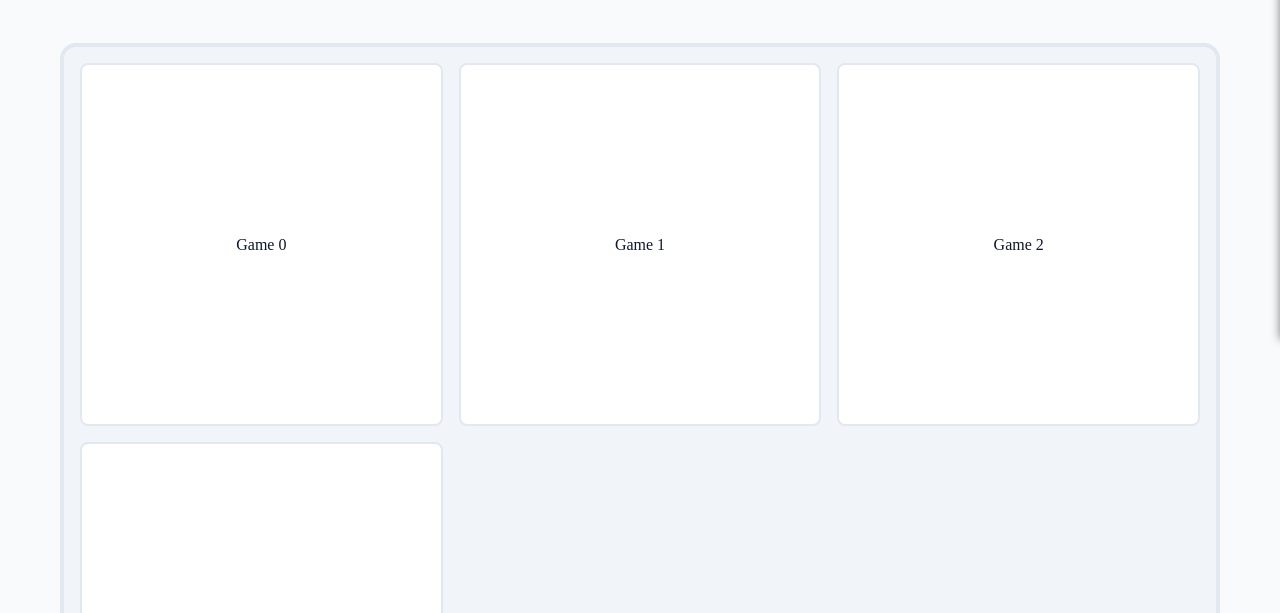
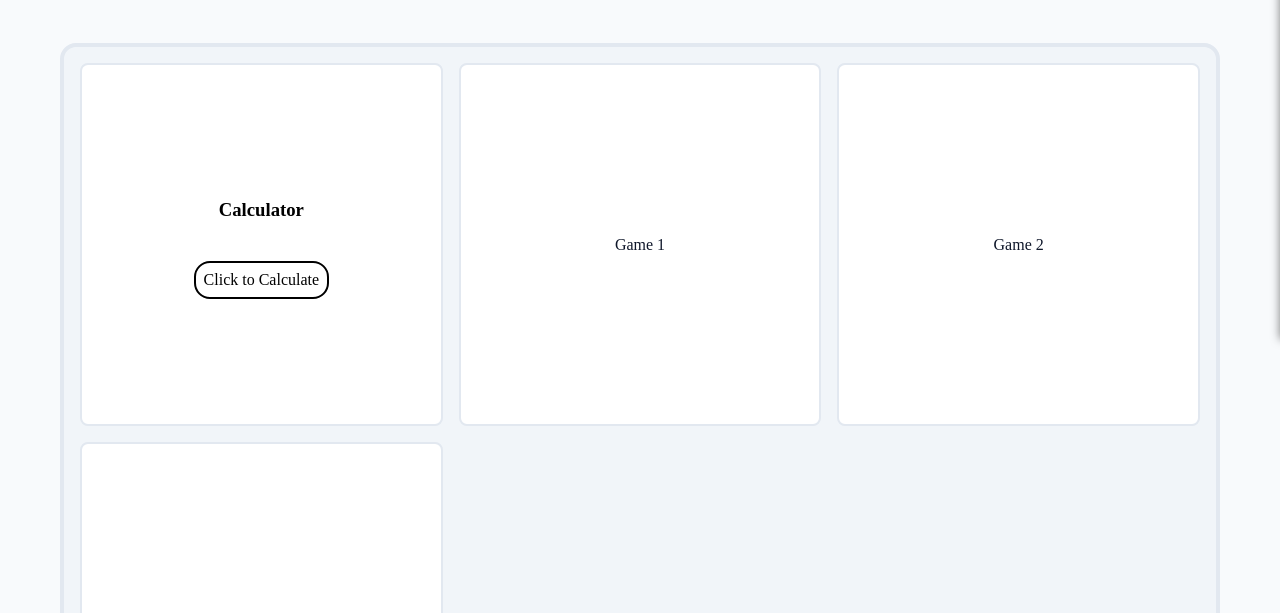
Before and after one commit to pawan244701/myproF-Stack, a plain HTML site: page frontend/home.html in a window 1280 px wide. Shown: the part 187-800 px from the top of the page. Drawn offline with Linux system fonts and the light colour scheme; sample sign-in values are in the browser's storage.

Commit message:
adding calcu.... to card 1

```diff
--- a/frontend/home.css
+++ b/frontend/home.css
@@ -203,8 +203,24 @@ main {
 
 }
 
+.game-title {
+    color: black;
+    padding: 0.5rem;
+    margin: 0px 0px 1rem 0px;
+}
+.game-paragraf {
+    color: black;
+    padding: 0.5rem;
+    margin: 1rem 0px 0px 0px;
+    border: 2px solid black;
+    border-radius: 1rem;
+    transition: transform 0.3s ease-in-out;
+}
+.game-paragraf:hover {
+    transform: scale(1.2);
+    border-color: rgb(75, 91, 78);
+}
 /*  */
-
 
 
 
--- a/frontend/home.html
+++ b/frontend/home.html
@@ -38,7 +38,12 @@
 
         <section class="games-board">
             <div class="game-grid">
-                <article class="game-card">Game 0</article>
+                <a href="features/calculator.html" class="game-card-link">
+                    <article class="game-card">
+                        <h3 class="game-title">Calculator</h3>
+                        <p class="game-paragraf">Click to Calculate</p>
+                    </article>
+                </a>
                 <article class="game-card">Game 1</article>
                 <article class="game-card">Game 2</article>
                 <article class="game-card">Game 3</article>
```
